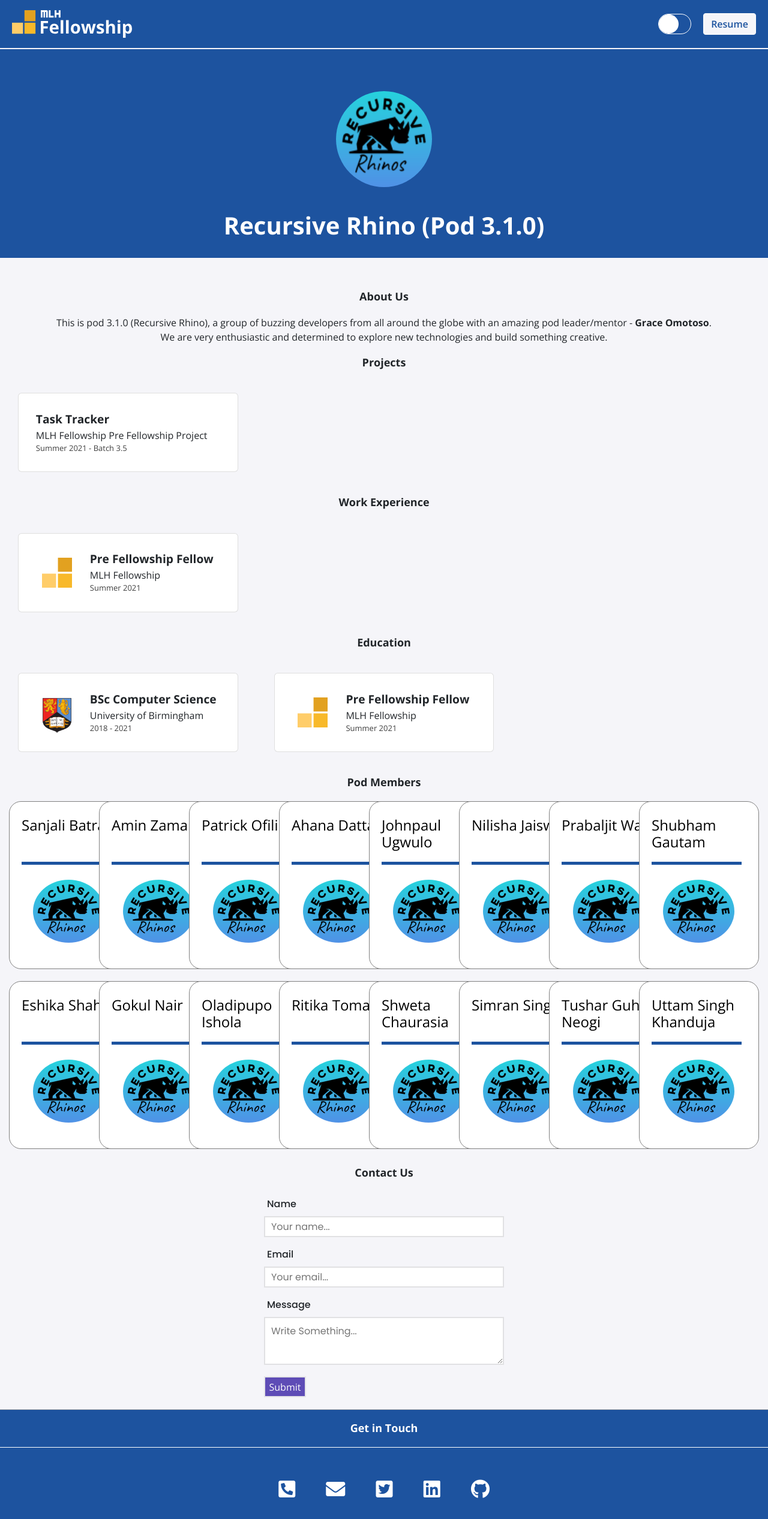
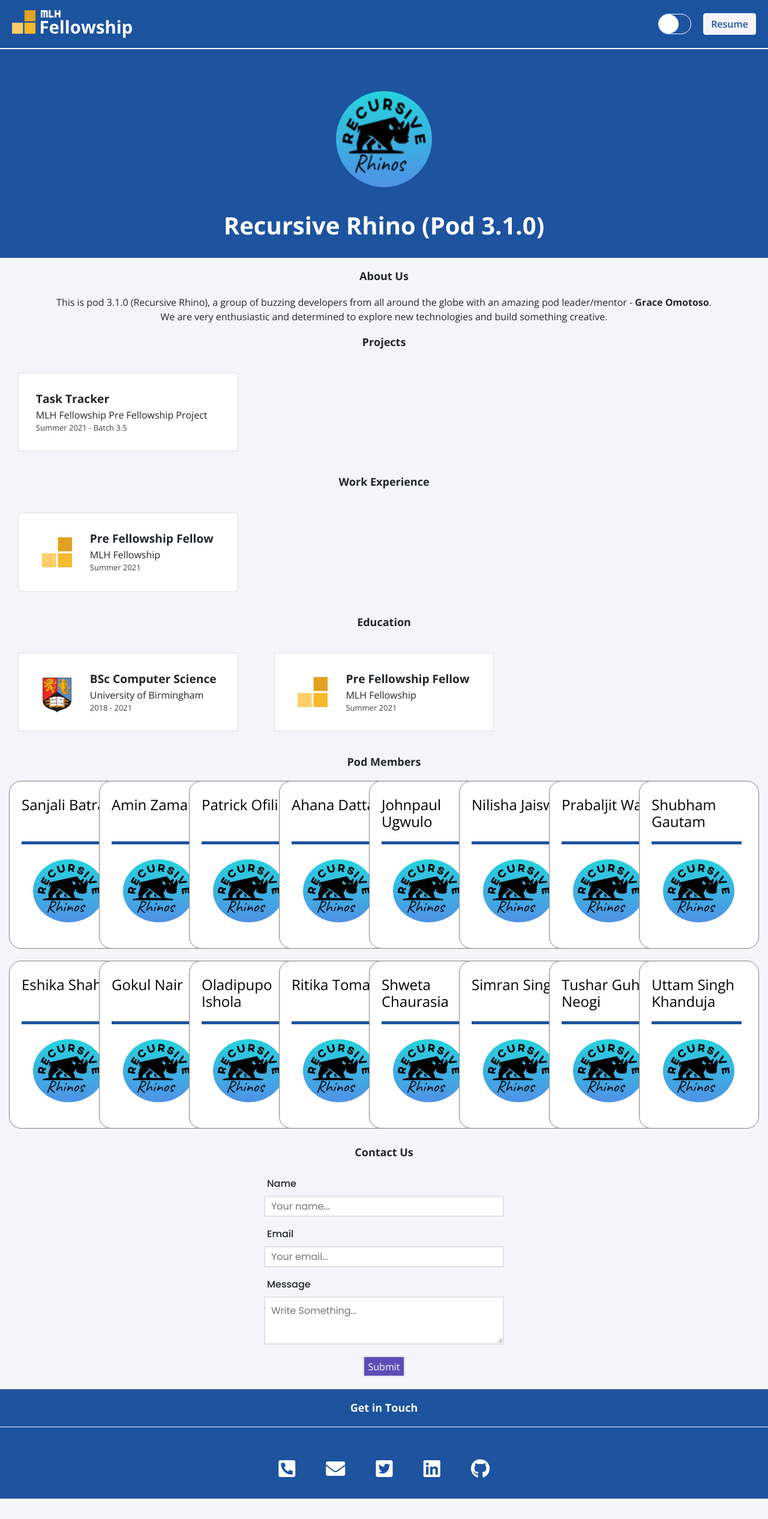
Before and after one commit to MLH-Fellowship/pod-3.1.0-portfolio, a Jekyll site: the page built from index.html, in a window 1280 px wide. Shown: the whole page at 60% size. Built offline with Jekyll 4.4.1, drawn with Linux system fonts in a browser that asks for light colours; nearby versions of some CDN libraries; after the commit the page ends 2499 px from its top, so only the background shows below that.

Commit message:
fixed overflow in mobile view + centered the name of pod and submit button in contact form + fixed styling of about-us section

```diff
--- a/_includes/bio.html
+++ b/_includes/bio.html
@@ -1,4 +1,4 @@
-<h2 style="margin-top: -10px;">About Us</h2>
+<h2>About Us</h2>
 <div>
     <p style="text-align:center; padding:0px 40px">This is pod 3.1.0 (Recursive Rhino), a group of buzzing developers from all around the globe with an amazing
         pod leader/mentor - <b>Grace Omotoso</b>. <br> We are very enthusiastic and determined to explore new technologies and build something creative.</p>
--- a/_includes/podMember.html
+++ b/_includes/podMember.html
@@ -9,7 +9,7 @@
       </div>
       <div class="circlee">
         <img style='border-radius: 50%;' src="./assets/img/rhino.png">
-          <circle class="stroke" cx="60" cy="60" r="50" />
+          <!-- <circle class="stroke" cx="60" cy="60" r="50" /> -->
         </svg>
       </div>
     </div>
@@ -21,7 +21,7 @@
       </div>
       <div class="circlee">
         <img style='border-radius: 50%;' src="./assets/img/rhino.png">
-          <circle class="stroke" cx="60" cy="60" r="50" />
+          <!-- <circle class="stroke" cx="60" cy="60" r="50" /> -->
         </svg>
       </div>
     </div>
--- a/_sass/all.scss
+++ b/_sass/all.scss
@@ -8,6 +8,9 @@
 @import 'footer';
 @import "podMember";
 
+html, body{
+  overflow-x: hidden;
+}
 /*-----Dark-Mode------*/
 .dark-mode{
   background-color: #121212!important;
--- a/_sass/contact.scss
+++ b/_sass/contact.scss
@@ -43,6 +43,8 @@
 	outline: none;
 	opacity: 0.8;
 	transition: 0.5s;
+	display: block;
+	margin: auto;
 }
 button:hover {
 	opacity: 1.5;
--- a/_sass/podMember.scss
+++ b/_sass/podMember.scss
@@ -1,10 +1,4 @@
-// body {
-//     background-color: #100e17;
-//     font-family: 'Open Sans', sans-serif;
-//   }
-
 .containerr {
-  // position: absolute;
   height: 300px;
   width: 100%;
   top: 60px;
@@ -23,11 +17,8 @@
   background-color: white;
   border-radius: 20px;
   border: 1px solid gray;
-  // box-shadow: -1rem 0 3rem #000;
-  /*   margin-left: -50px; */
   transition: 0.4s ease-out;
   position: relative;
-  // left: 50px;
 }
 
 .cardd:not(:first-child) {
@@ -37,7 +28,6 @@
 .cardd:hover {
   transform: translateY(-50px);
   transform: translateX(-50px);
-  // transform: translateZ(20px);
   transition: 0.4s ease-out;
 }
 
@@ -95,6 +85,11 @@
   position: absolute;
   top: 130px;
   left: calc(50% - 60px);
+  max-width: 100%;
+
+  img{
+    max-width: 100%;
+  }
 }
 
 .strokee {
--- a/_sass/profile.scss
+++ b/_sass/profile.scss
@@ -1,10 +1,8 @@
 .profile {
   background-color: #1d539f !important;
-  // background-color: red !important;
   display: flex;
   flex-direction: column;
   align-items: center;
-  margin-bottom: 5%;
   h1 {
     font-size: 2.5em;
     font-weight: 700;
@@ -33,6 +31,8 @@
 @media screen and (max-width: 400px) {
   .profile h1 {
     font-size: 10vw;
+    text-align: center;
+    margin-top: 50px;
   }
   .profile .profile-picture {
     height: 55vw;
```
